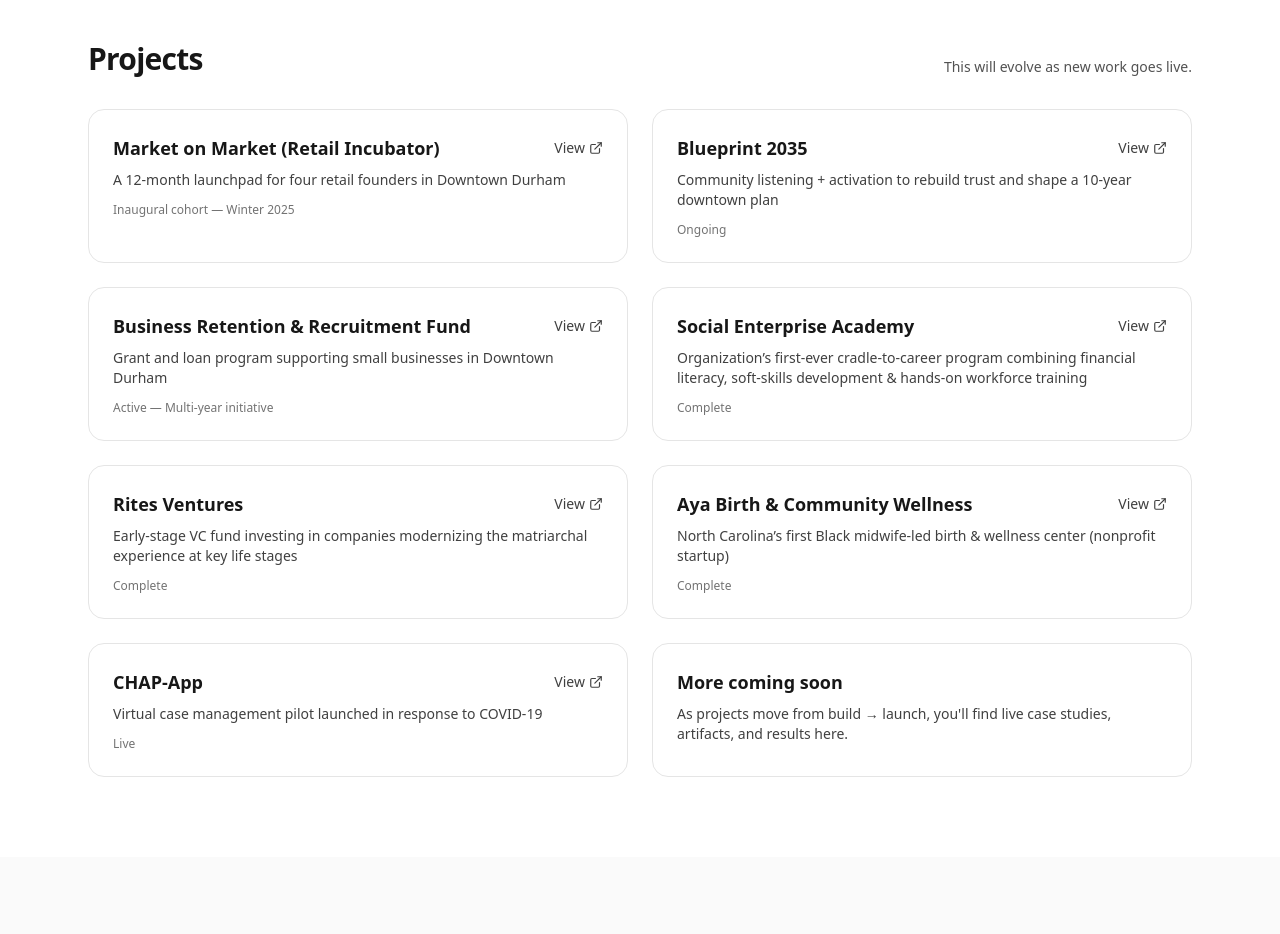
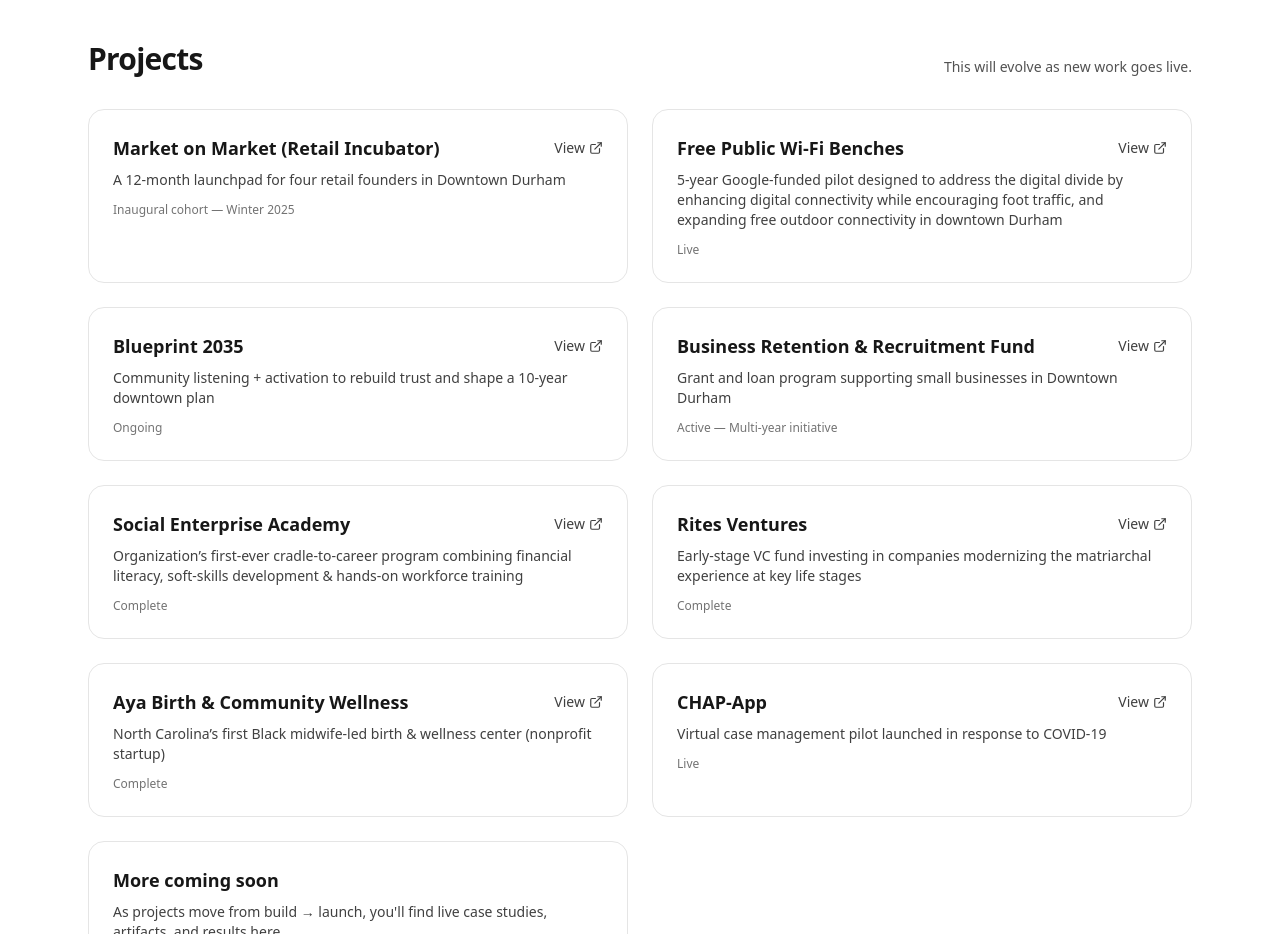
Before and after one commit to PoweredByHeather/Powered-By-Heather, a Next.js app: page / in a window 1280 px wide. Shown: the part 1300-2234 px from the top of the page. Built offline with nearby package versions, Linux system fonts and the light colour scheme.

Commit message:
Update page.tsx

```diff
--- a/app/page.tsx
+++ b/app/page.tsx
@@ -14,6 +14,12 @@
     status: "Inaugural cohort — Winter 2025",
     href: "https://downtowndurham.com/MarketOnMarket/",
   },
+  {
+  name: "Free Public Wi-Fi Benches",
+  subtitle: "5-year Google-funded pilot designed to address the digital divide by enhancing digital connectivity while encouraging foot traffic, and expanding free outdoor connectivity in downtown Durham",
+  status: "Live",
+  href: "https://downtowndurham.com/wifi-benches/",
+},
   {
     name: "Blueprint 2035",
     subtitle: "Community listening + activation to rebuild trust and shape a 10-year downtown plan",
```
